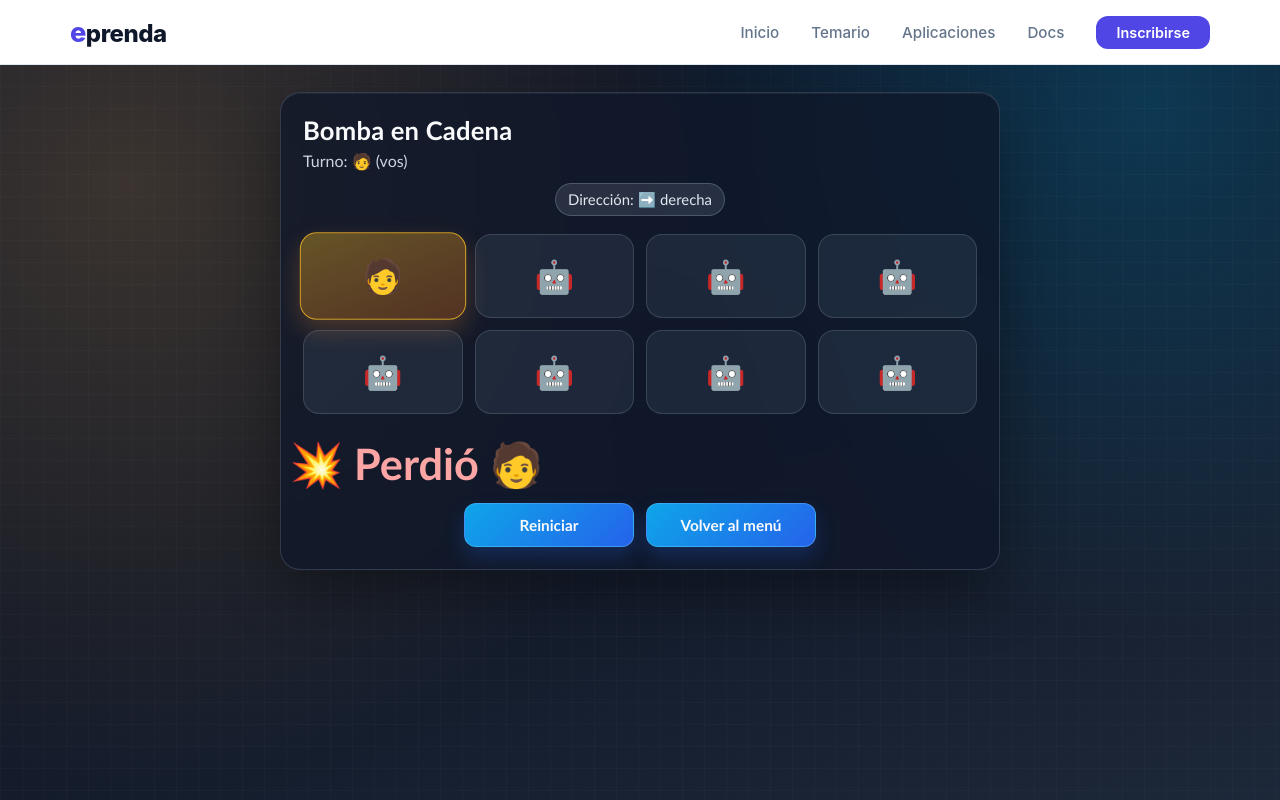
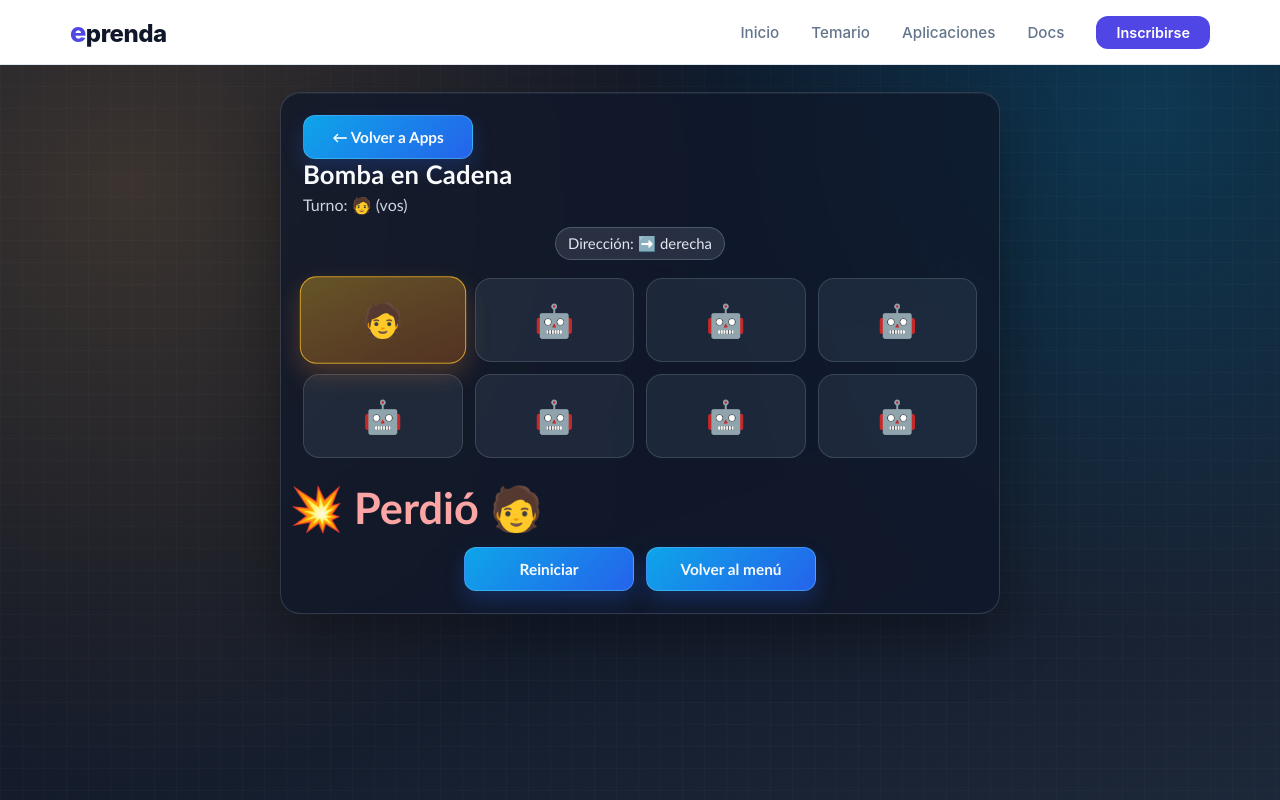
Before and after one commit to jorgeemilianom/CursoAplicacionesWeb2026, a React (Vite) app: page /apps/bomba-loca in a window 1280 px wide. Both pictures are taken after a click on the button "▶️ Jugar". Shown: the top 800 px of the page. Built offline with nearby package versions, Linux system fonts and the light colour scheme.

Commit message:
Agregar boton para volver al menu de apps en Bomba Loca

```diff
--- a/src/apps/bomba-loca/Game.css
+++ b/src/apps/bomba-loca/Game.css
@@ -241,3 +241,26 @@
     font-size: 0.9rem;
   }
 }
+
+.volver-apps {
+  margin: 0 0 14px;
+  padding: 8px 12px;
+  min-width: unset;
+  width: fit-content;
+  background: rgba(15, 23, 42, 0.45);
+  color: #bfdbfe;
+  border: 1px solid rgba(147, 197, 253, 0.45);
+  box-shadow: none;
+}
+
+.volver-apps:hover {
+  color: #eff6ff;
+  border-color: rgba(147, 197, 253, 0.8);
+  box-shadow: none;
+}
+
+.volver-apps--game {
+  display: inline-flex;
+  align-items: center;
+  justify-content: center;
+}
--- a/src/apps/bomba-loca/Game.jsx
+++ b/src/apps/bomba-loca/Game.jsx
@@ -1,4 +1,5 @@
 import { useContext, useState, useEffect, useRef } from "react";
+import { useNavigate } from "react-router-dom";
 import { GameContext } from "./GameContext";
 import "./Game.css";
 
@@ -8,6 +9,7 @@ const DIRECCION_IZQUIERDA = -1;
 
 function Game() {
   const { dificultad, setPantalla } = useContext(GameContext);
+  const navigate = useNavigate();
 
   const [jugadores] = useState(jugadoresIniciales);
   const [bombaIndex, setBombaIndex] = useState(0);
@@ -289,6 +291,10 @@ function Game() {
     iniciarRonda();
   };
 
+  const volverAApps = () => {
+    navigate("/apps");
+  };
+
   // ⏱ tiempo restante
   const tiempoRestante = tiempo - (Date.now() - inicio);
   const enPeligro = tiempoRestante < 2000;
@@ -297,6 +303,10 @@ function Game() {
     <div className="game-shell">
       <div className="game-overlay" />
       <div className="container">
+        <button className="volver-apps volver-apps--game" onClick={volverAApps}>
+          ← Volver a Apps
+        </button>
+
         <header className="game-hud">
           <h2 className="game-title">Bomba en Cadena</h2>
           <p className="game-turno">
--- a/src/apps/bomba-loca/Menu.css
+++ b/src/apps/bomba-loca/Menu.css
@@ -205,3 +205,22 @@
     border-radius: 14px;
   }
 }
+
+.volver-apps {
+  align-self: flex-start;
+  margin-bottom: 10px;
+  padding: 8px 12px;
+  background: rgba(15, 23, 42, 0.45);
+  color: #bfdbfe;
+  border: 1px solid rgba(147, 197, 253, 0.45);
+  border-radius: 10px;
+  cursor: pointer;
+  font-weight: 700;
+  transition: transform 0.2s ease, border-color 0.2s ease, color 0.2s ease;
+}
+
+.volver-apps:hover {
+  transform: translateY(-1px);
+  color: #eff6ff;
+  border-color: rgba(147, 197, 253, 0.8);
+}
--- a/src/apps/bomba-loca/Menu.jsx
+++ b/src/apps/bomba-loca/Menu.jsx
@@ -1,10 +1,12 @@
 import { useContext, useState } from "react";
+import { useNavigate } from "react-router-dom";
 import { GameContext } from "./GameContext";
 import "./Menu.css";
 
 function Menu() {
   const { setPantalla, setDificultad, dificultad } = useContext(GameContext);
   const [mostrarAyuda, setMostrarAyuda] = useState(false);
+  const navigate = useNavigate();
 
   const seleccionar = (nivel) => {
     setDificultad(nivel);
@@ -14,10 +16,17 @@ function Menu() {
     setPantalla("game");
   };
 
+  const volverAApps = () => {
+    navigate("/apps");
+  };
+
   return (
     <div className="menu-shell">
       <div className="menu-overlay" />
       <div className="menu">
+        <button className="volver-apps" onClick={volverAApps}>
+          ← Volver a Apps
+        </button>
         <h1 className="menu-title">💣 Bomba Loca</h1>
         <p className="menu-subtitle">Elegí la dificultad para empezar la ronda</p>
         <button className="ayuda" onClick={() => setMostrarAyuda(true)}>
```
